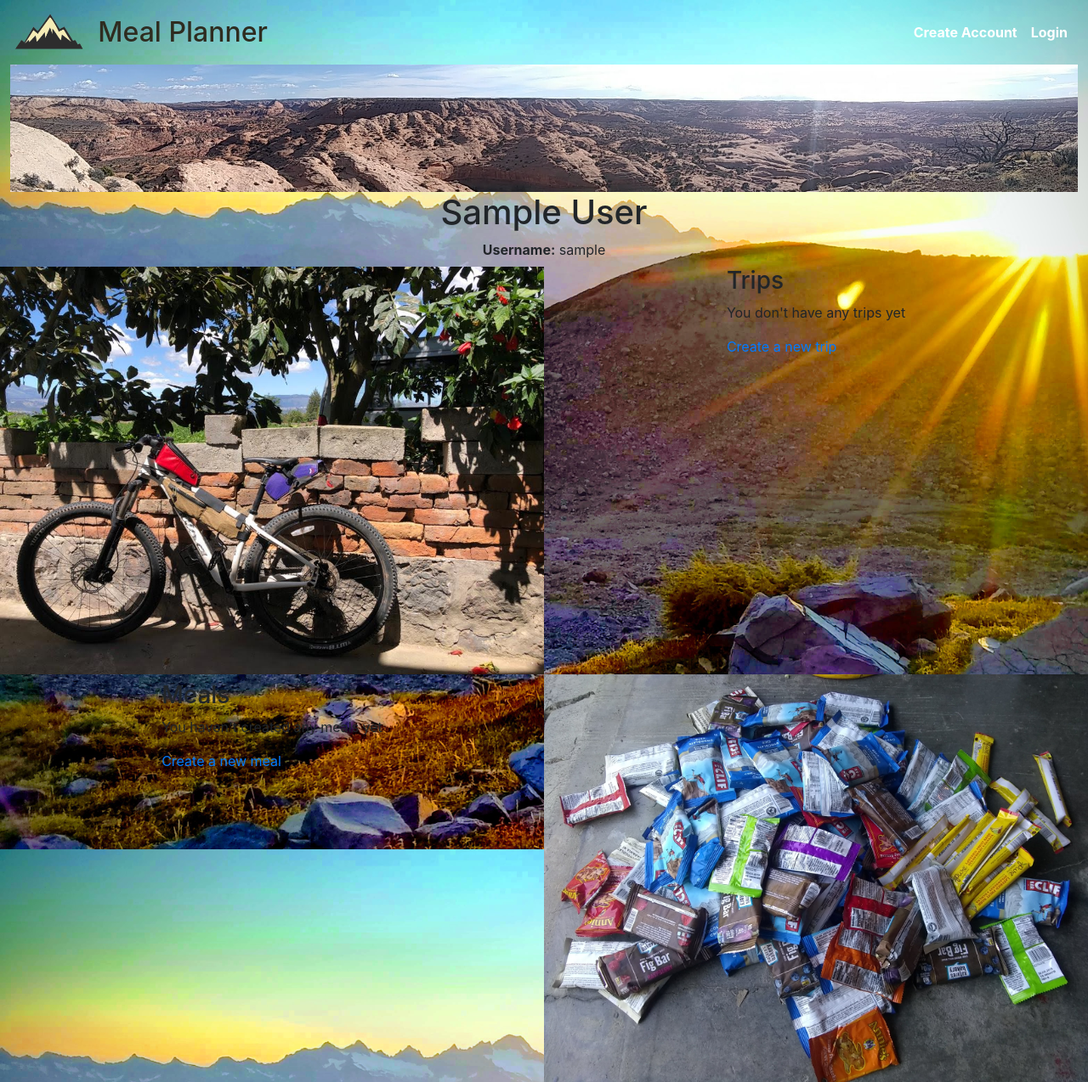
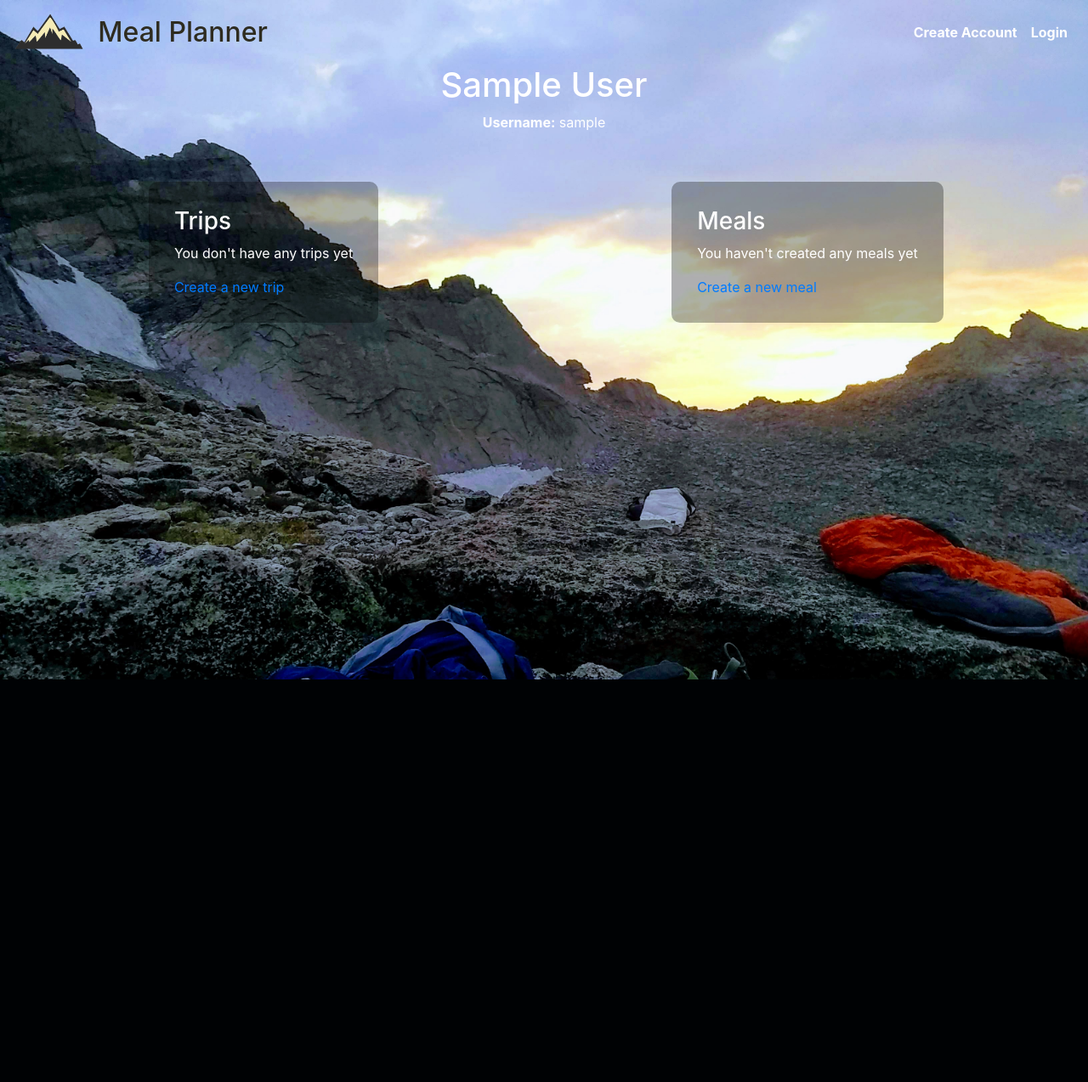
Before and after one commit to jakejg/Backcountry-Food-Planner, a Flask app: a page that uses app/templates/base.html in a window 1280 px wide. Shown: the whole page at 85% size. After the commit the page ends 800 px from the top, so only its background shows below. Run offline with Flask 2, Linux system fonts and the light colour scheme; the visitor is signed in with stand-in values (Sample User, id 1); data comes from the database, SQL or seed files in the repository; data that the repository does not hold is empty; some libraries are stand-ins or nearby versions.

Commit message:
added background images

```diff
--- a/app/static/background.js
+++ b/app/static/background.js
@@ -1,3 +1,7 @@
+
+if (location.href === `${location.protocol}//${location.host}/`) {
+    document.body.style.backgroundImage = "url('/static/images/baker-sunset.jpg')"
+}
 if (location.href.includes("select-meals")) {
     document.body.style.backgroundImage = "url('/static/images/labyrinth.jpg')"
 }
@@ -9,3 +13,14 @@ if (location.href.includes("meal-plan")) {
 if (location.href.includes("/meals")) {
     document.body.style.backgroundImage = "url('/static/images/ocean-sunset.jpg')"
 }
+
+if (location.href.includes("register")) {
+    document.body.style.backgroundImage = "url('/static/images/neocola.jpg')"
+}
+if (location.href.includes("login")) {
+    document.body.style.backgroundImage = "url('/static/images/long.jpg')"
+}
+
+if (location.href.includes("users")) {
+    document.body.style.backgroundImage = "url('/static/images/rocky.jpg')"
+}
--- a/app/static/createMeal.js
+++ b/app/static/createMeal.js
@@ -46,7 +46,7 @@ function displayResults(resp){
     $('#directions').empty();
     $('#directions').append('<div>Click on an ingredient to add it to your meal</div>');
     for (food of resp){
-        let $item = $(`<li class="list-group-item" data-id=${food.fdcId}>${food.description}<br>
+        let $item = $(`<li class="list-group-item text-dark b" data-id=${food.fdcId}>${food.description}<br>
             <small class="text-dark" data-id=${food.fdcId}>${food.ingredients}</small><br>
             ${food.brandOwner}</li>
             `)
--- a/app/static/styles.css
+++ b/app/static/styles.css
@@ -1,12 +1,10 @@
 body {
-    background-image: url("/static/images/baker-sunset.jpg");
+    background-color: rgb(243, 243, 243);;
     background-size: cover;
     max-height: 1000px;
 
 }
-/* body {
-    background-color: rgb(243, 243, 243);
-}     */
+
 td {
     border: solid black 1px;
     padding: 8px
@@ -73,6 +71,11 @@ td {
     padding: 30px 30px 30px 30px;
     margin: 50px 20px 0px 0px;
     height: 100%;
+}
+
+.narrow {
+    padding: 30px 30px 30px 30px;
+    margin: 50px 20px 0px 0px;
 }
 .m {
    max-height: 50vw;
--- a/app/templates/base.html
+++ b/app/templates/base.html
@@ -34,7 +34,7 @@
         </div>
       </nav>
       {% for category, msg in get_flashed_messages(with_categories=true) %}
-        <div class="alert {{category}}" role="alert">
+        <div class="alert {{category}} text-center" role="alert">
         {{msg}}
             </div>
         {% endfor %}
--- a/app/templates/create_trip.html
+++ b/app/templates/create_trip.html
@@ -40,3 +40,6 @@
 </div>
 
 {% endblock %}
+{% block scripts %}
+<script src="/static/background.js"></script>
+{% endblock %}
--- a/app/templates/form.html
+++ b/app/templates/form.html
@@ -8,7 +8,7 @@
         {{ field(class_="form-control") }}
 
         {% for error in field.errors %}
-          <small class="text-danger">{{ error }}</small>
+          <small class="text-danger b">{{ error }}</small>
         {% endfor %}
     </div>
 
--- a/app/templates/users/user_info.html
+++ b/app/templates/users/user_info.html
@@ -2,19 +2,17 @@
 
 {% block content %}
 <div class="container-fluid p-0 text-center">
-  <img id="desert-pan" class="img-fluid p-0" src="{{url_for('static', filename='images/desert-pans2.jpg')}}" alt="">
+  <div class="text-center text-white">
+    <h1>{{user.first_name}} {{user.last_name}}</h1>
+    <ul>
+        <li><b>Username:</b> {{user.username}}</li>
+    </ul>
+  </div>
 </div>
-  <h1 class="text-center">{{user.first_name}} {{user.last_name}}</h1>
-  <ul class="text-center">
-      <li><b>Username:</b> {{user.username}}</li>
-  </ul>
 <div class="container-fluid">
     <div class="row mt-2">
-      <div class="col-6 p-0">
-        <img class="img-fluid" src="{{url_for('static', filename='images/bike-ecuador.jpg')}}" alt="">
-      </div>
         <div class="col-6 d-flex justify-content-center">
-          <div>
+          <div class="narrow info">
             <h3>Trips</h3>
             {% if user.trips %}
              <ul>
@@ -23,7 +21,7 @@
                  {% if trip.meals %}
                    <a href="{{url_for('show_meal_plan', trip_id=trip.id)}}">
                  {% else %}
-                  <a href="{{url_for('select_meals',  trip_id=trip.id)}}">
+                  <a  href="{{url_for('select_meals',  trip_id=trip.id)}}">
                  {% endif %}
                    {{trip.name}}</a>
                    </li>
@@ -36,10 +34,8 @@
              {% endif %}
           </div>
         </div>
-      </div>
-      <div class="row">
-        <div class="col-6 d-flex justify-content-center mt-2">
-          <div>
+        <div class="col-6 d-flex justify-content-center">
+          <div class="narrow info text-white">
             <h3>Meals</h3>
             {% if user.meals %}
             <ul>
@@ -54,9 +50,10 @@
             {% endif %}
           </div>
         </div>
-        <div class="col-6 p-0">
-          <img class="img-fluid" src="{{url_for('static', filename='images/bars.jpg')}}" alt="">
-        </div>
+      </div>
     </div>
 </div>
 {% endblock %}
+{% block scripts %}
+<script src="/static/background.js"></script>
+{% endblock %}
```
Also changed, not shown: app/templates/create_meal.html (+4 -4 lines), app/templates/meal_plan.html (+5 -5 lines), app/templates/users/login.html (+11 -8 lines), app/templates/users/register.html (+7 -3 lines), app/static/images/d-bike.jpg (added), app/static/images/long.jpg (added), app/static/images/rocky.jpg (added).
